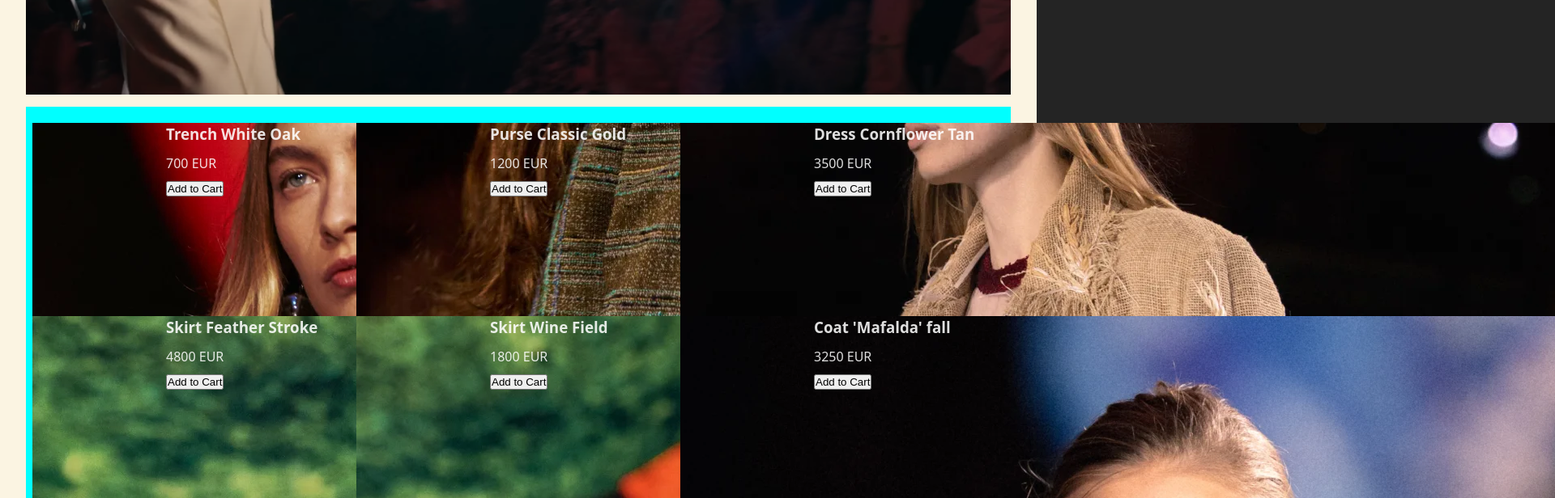
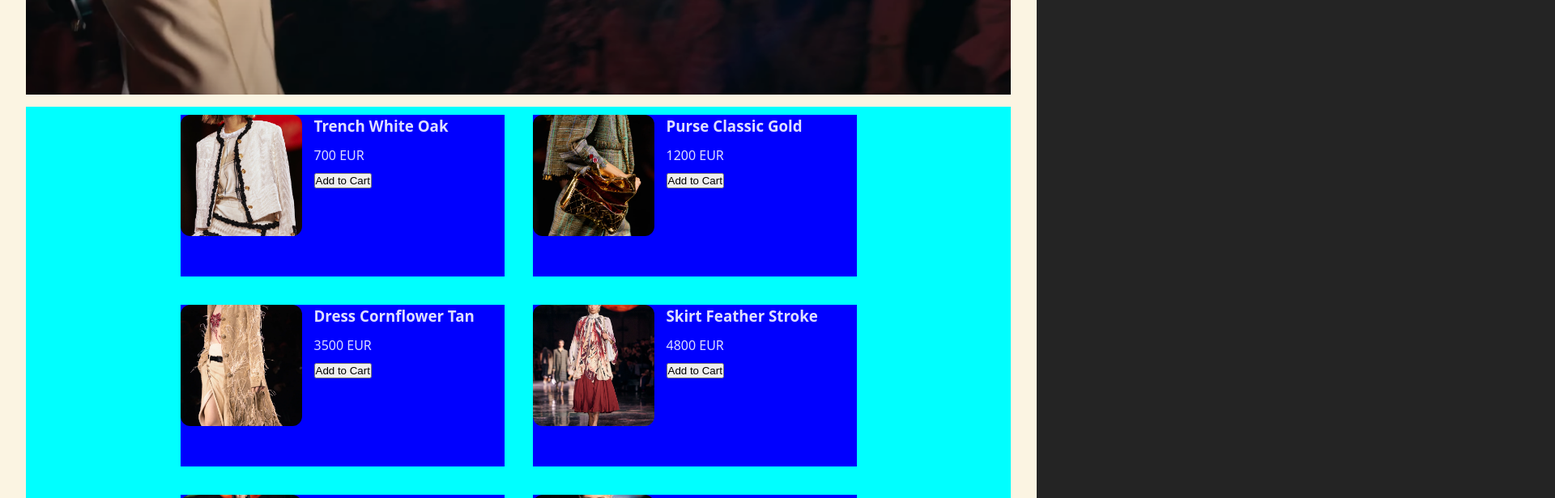
Before and after one commit to andysund/chanel-exp-v2, a React (Vite) app in the folder frontend/vite-project/: page / in a window 1280 px wide. Shown: the part 1780-2396 px from the top of the page at 81% size, 1920 px wide, since content can reach past the window. Built offline with nearby package versions, Linux system fonts and the light colour scheme.

Commit message:
MarketPlace.css: classes manquantes (.product, .product-image/.product-img) et corrections d'affichage

```diff
--- a/frontend/vite-project/src/components/MarketPlace.css
+++ b/frontend/vite-project/src/components/MarketPlace.css
@@ -6,12 +6,19 @@
     background-color: aqua;
     justify-content: center;
     align-items: center;
+    gap: 15px;
+}
+.product {
+    /* conteneur de chaque produit */
+    margin: 10px;
 }
 .product-card {
+    position: relative;
     display: flex;
     flex-direction: row;
     width: 400px;
     height: 200px;
+    background-color: blue;
 }
 .product-info {
     display: flex;
@@ -23,6 +30,13 @@
 .product-image {
     width: 150px;
     height: 150px;
+    border-radius: 12px;
+    overflow: hidden; /* masque l'image dans le rayon */
+}
+.product-img {
+    width: 100%;
+    height: 100%;
     object-fit: cover;
-    border-radius: 12px;
+    display: block;
 }
+/* container .product déjà défini plus haut avec margin */
```
